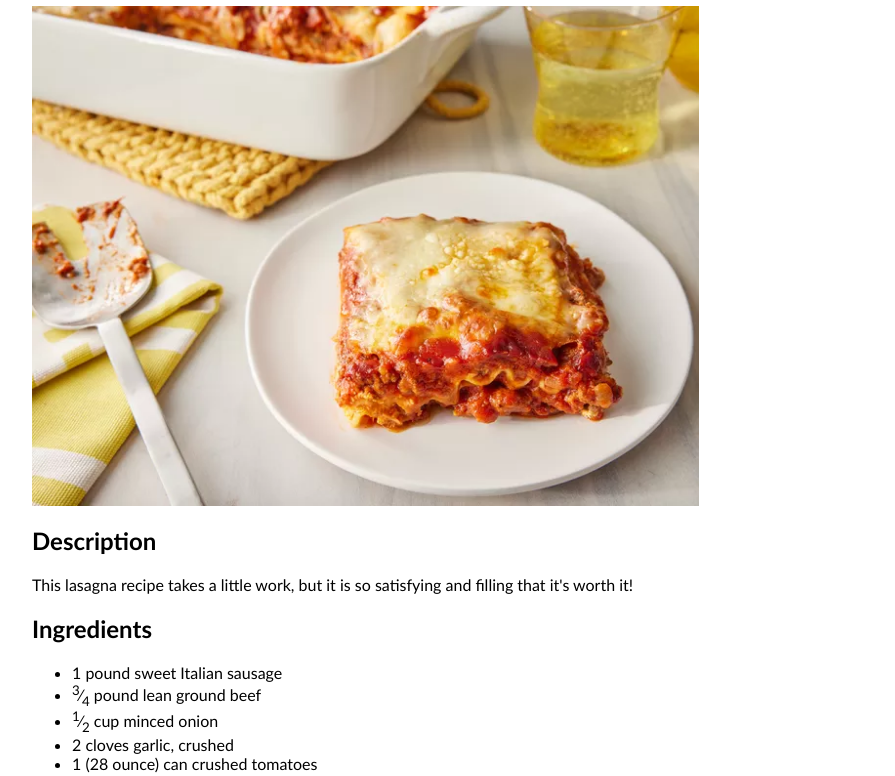
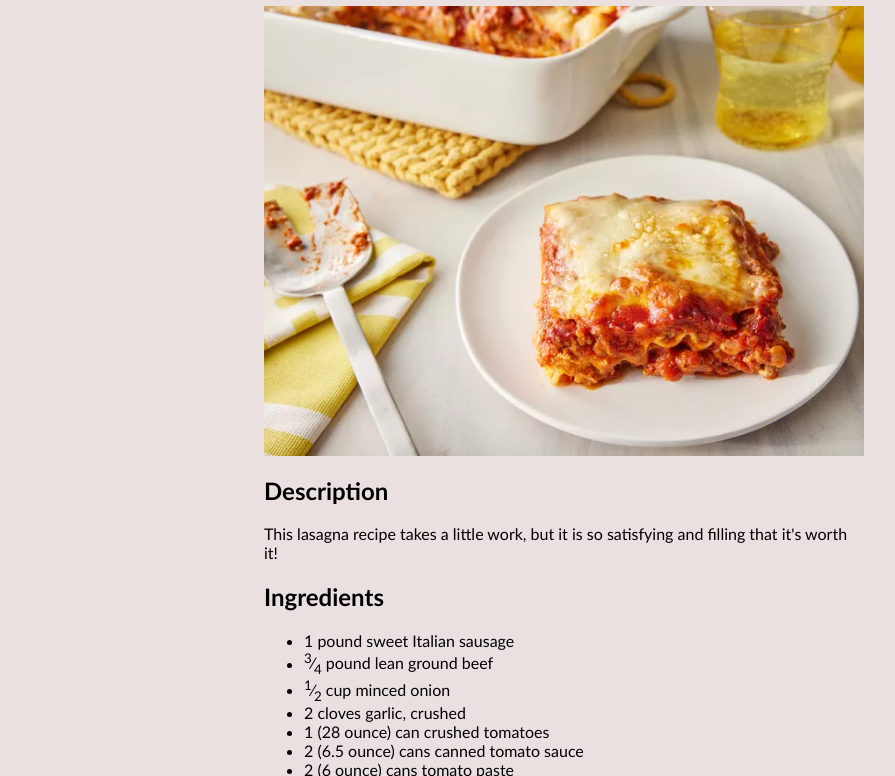
Before and after one commit to f7ord/odin-recipes, a plain HTML site: page recipes/lasagna.html in a window 1280 px wide. Shown: the part 76-852 px from the top of the page, without its empty margins (76-971 px from the left). Drawn offline with Linux system fonts and the light colour scheme.

Commit message:
Centered the contents of the webpage

```diff
--- a/style.css
+++ b/style.css
@@ -1,18 +1,17 @@
 body {
     font-family: "Amiri", 'Gill Sans', 'Gill Sans MT', Calibri, 'Trebuchet MS', sans-serif;
+    background-color: rgb(235, 224, 224);
 }
 
 .container {
-    /* border: 1px solid rgb(177, 60, 25); */
-    /* margin: 0 auto; */
-    width: 700px;
-    margin-left: 100px;
+    width: 600px;
+    margin: auto;
 }
 
 
 img {
     /* margin: auto auto; */
     display: block;
-    height: 500px;
-    width: auto;
+    height: auto;
+    width: 600px;
 }
```
